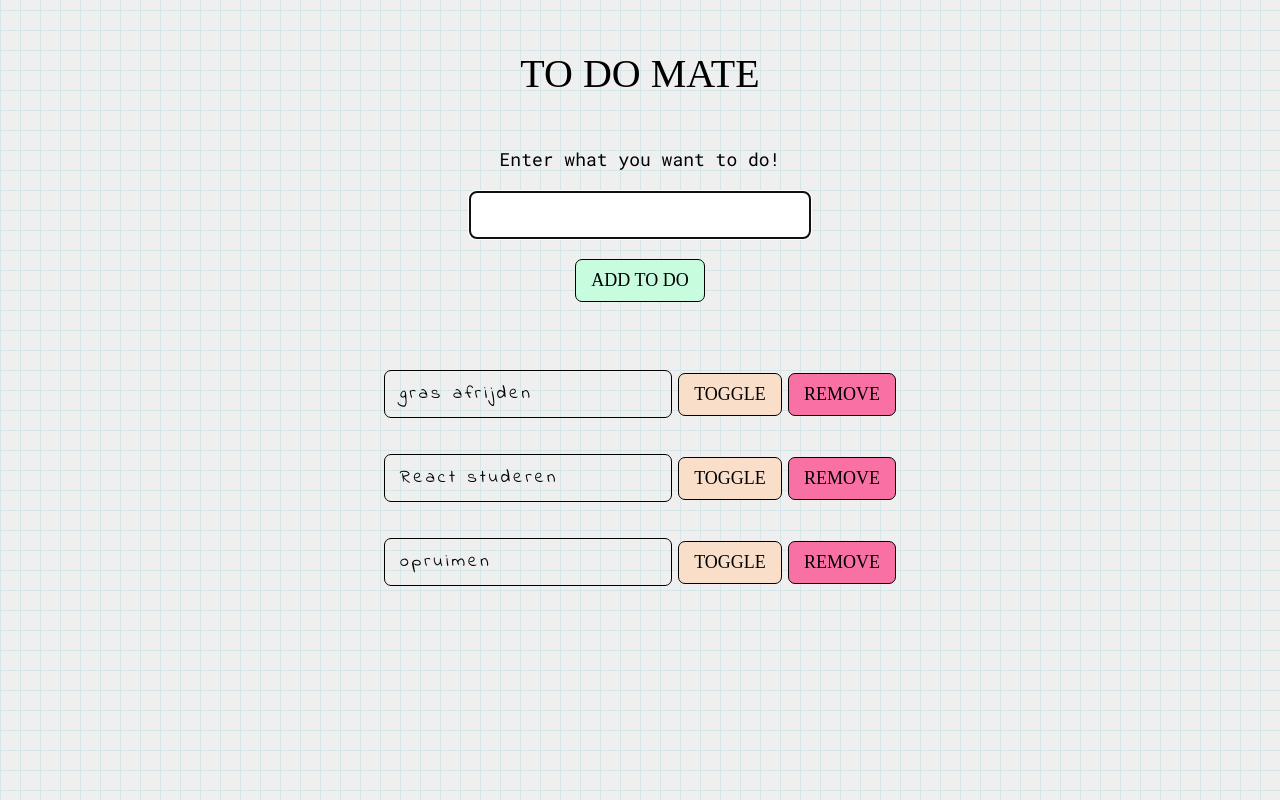
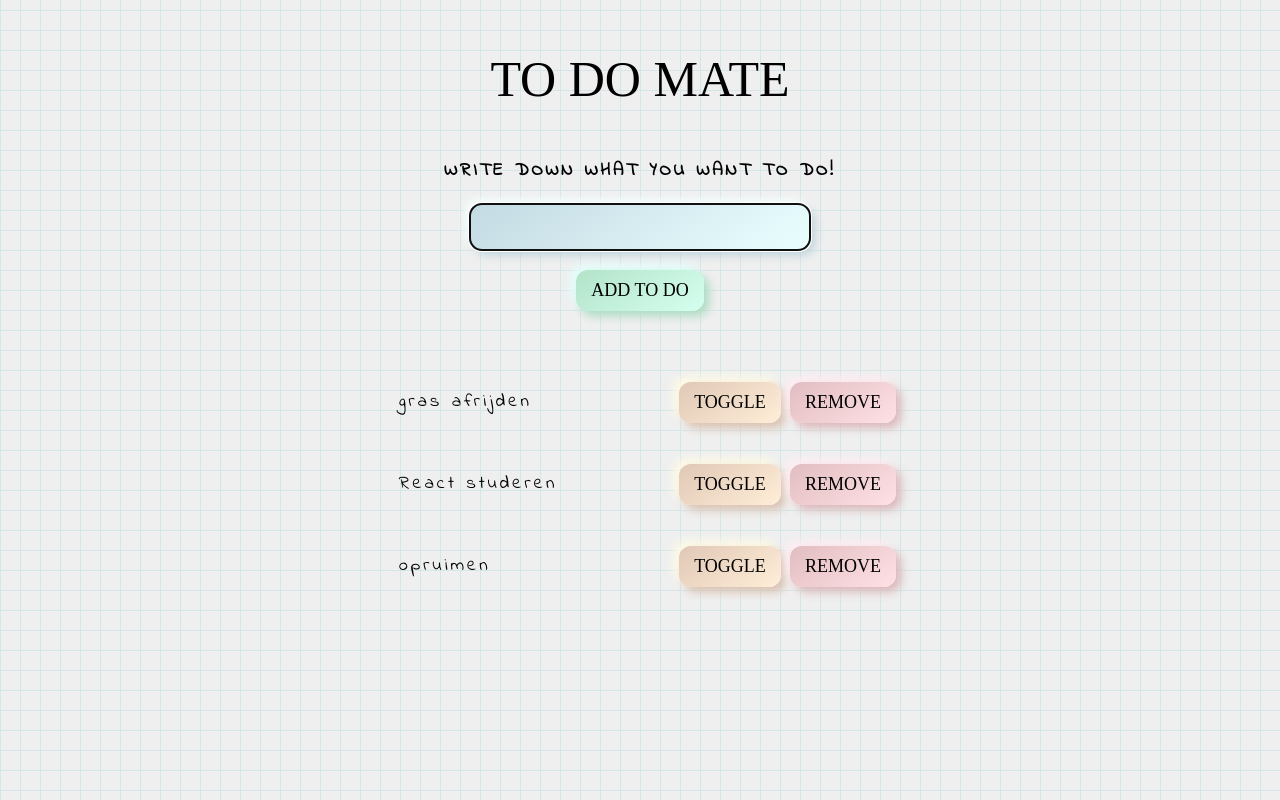
Before and after one commit to GreetVdL/todomate, a React (Create React App) app: page / in a window 1280 px wide. Built offline with nearby package versions, Linux system fonts and the light colour scheme; a web font is replaced by a local one.

Commit message:
implement button animation and toggle functionality

```diff
--- a/src/App.scss
+++ b/src/App.scss
@@ -13,7 +13,7 @@
 }
 
 header {
-  font-size: 4rem;
+  font-size: 5rem;
   text-align: center;
   padding: 50px 0;
   font-family: "Shizuru", cursive;
@@ -22,3 +22,83 @@ header {
 button {
   cursor: pointer;
 }
+
+@media (hover: hover) and (pointer: fine) {
+  button {
+    &:hover {
+      -webkit-animation: wobble-hor-bottom 0.8s both;
+      animation: wobble-hor-bottom 0.8s both;
+    }
+  }
+}
+
+/* ----------------------------------------------
+ * Generated by Animista on 2022-2-19 20:12:30
+ * Licensed under FreeBSD License.
+ * See http://animista.net/license for more info.
+ * w: http://animista.net, t: @cssanimista
+ * ---------------------------------------------- */
+
+/**
+ * ----------------------------------------
+ * animation wobble-hor-bottom
+ * ----------------------------------------
+ */
+@-webkit-keyframes wobble-hor-bottom {
+  0%,
+  100% {
+    -webkit-transform: translateX(0%);
+    transform: translateX(0%);
+    -webkit-transform-origin: 50% 50%;
+    transform-origin: 50% 50%;
+  }
+  15% {
+    -webkit-transform: translateX(-30px) rotate(-6deg);
+    transform: translateX(-30px) rotate(-6deg);
+  }
+  30% {
+    -webkit-transform: translateX(15px) rotate(6deg);
+    transform: translateX(15px) rotate(6deg);
+  }
+  45% {
+    -webkit-transform: translateX(-15px) rotate(-3.6deg);
+    transform: translateX(-15px) rotate(-3.6deg);
+  }
+  60% {
+    -webkit-transform: translateX(9px) rotate(2.4deg);
+    transform: translateX(9px) rotate(2.4deg);
+  }
+  75% {
+    -webkit-transform: translateX(-6px) rotate(-1.2deg);
+    transform: translateX(-6px) rotate(-1.2deg);
+  }
+}
+@keyframes wobble-hor-bottom {
+  0%,
+  100% {
+    -webkit-transform: translateX(0%);
+    transform: translateX(0%);
+    -webkit-transform-origin: 50% 50%;
+    transform-origin: 50% 50%;
+  }
+  15% {
+    -webkit-transform: translateX(-30px) rotate(-6deg);
+    transform: translateX(-30px) rotate(-6deg);
+  }
+  30% {
+    -webkit-transform: translateX(15px) rotate(6deg);
+    transform: translateX(15px) rotate(6deg);
+  }
+  45% {
+    -webkit-transform: translateX(-15px) rotate(-3.6deg);
+    transform: translateX(-15px) rotate(-3.6deg);
+  }
+  60% {
+    -webkit-transform: translateX(9px) rotate(2.4deg);
+    transform: translateX(9px) rotate(2.4deg);
+  }
+  75% {
+    -webkit-transform: translateX(-6px) rotate(-1.2deg);
+    transform: translateX(-6px) rotate(-1.2deg);
+  }
+}
--- a/src/components/Form.jsx
+++ b/src/components/Form.jsx
@@ -9,7 +9,7 @@ const Form = () => {
   });
   return (
     <form>
-      <label htmlFor="text">Enter what you want to do!</label>
+      <label htmlFor="text">write down what you want to do!</label>
       <input ref={inputRef} id="text" type="text" />
       <button>ADD TO DO</button>
     </form>
--- a/src/components/Form.scss
+++ b/src/components/Form.scss
@@ -11,23 +11,37 @@ form {
     text-align: center;
     font-size: 1.8rem;
     padding-bottom: 20px;
+    text-transform: uppercase;
+    font-family: "Indie Flower", cursive;
+    letter-spacing: 0.3rem;
+    font-weight: 600;
   }
   input {
     padding: 10px;
     margin-bottom: 20px;
     width: 50%;
     font-size: 1.8rem;
-    border-radius: 7px;
-    border: 1px solid black;
+
+    // border: 1px solid black;
     font-family: "Indie Flower", cursive;
     letter-spacing: 0.3rem;
+    // outline: none;
+    // border: 1px solid black;
+    border: none;
+    border-radius: 12px;
+    background: linear-gradient(145deg, #c4dae3, #e9ffff);
+    box-shadow: 5px 5px 10px #bed3db, -5px -5px 10px #f6ffff;
   }
   button {
     padding: 10px 15px;
     font-size: 1.8rem;
     background-color: $green;
-    border: 1px solid black;
-    border-radius: 7px;
+    // border: 1px solid black;
+    border-radius: 12px;
     font-family: "Shizuru", cursive;
+    border: none;
+    border-radius: 12px;
+    background: linear-gradient(145deg, #b3e3c9, #d5ffef);
+    box-shadow: 5px 5px 10px #addbc2, -5px -5px 10px #e1fffc;
   }
 }
--- a/src/components/Todo.jsx
+++ b/src/components/Todo.jsx
@@ -1,11 +1,18 @@
-import React from "react";
+import React, { useState } from "react";
 import "./Todo.scss";
 
 const Todo = ({ children }) => {
+  const [active, setActive] = useState(true);
+
+  const handleToggleClick = () => {
+    setActive(!active);
+  };
   return (
     <li>
-      <p>{children}</p>
-      <button className="toggle">TOGGLE</button>
+      <p className={active ? "" : "strike"}>{children}</p>
+      <button className="toggle" onClick={handleToggleClick}>
+        TOGGLE
+      </button>
       <button className="remove">REMOVE</button>
     </li>
   );
--- a/src/components/Todo.scss
+++ b/src/components/Todo.scss
@@ -9,24 +9,33 @@ li {
   p {
     padding: 10px 15px;
     font-size: 1.8rem;
-    border: 1px solid black;
-    border-radius: 7px;
+    // border: 1px solid black;
+    border-radius: 12px;
     width: 50%;
     font-family: "Indie Flower", cursive;
     letter-spacing: 0.3rem;
+  }
+  .strike {
+    text-decoration: line-through;
   }
   button {
     padding: 10px 15px;
     font-size: 1.8rem;
 
-    border: 1px solid black;
-    border-radius: 7px;
+    border: none;
+    border-radius: 12px;
     font-family: "Shizuru", cursive;
   }
   .toggle {
     background-color: $orange;
+    border-radius: 12px;
+    background: linear-gradient(145deg, #e0c8b6, #ffeed8);
+    box-shadow: 5px 5px 10px #d9c1b0, -5px -5px 10px #fffbe4;
   }
   .remove {
     background-color: $red;
+    border-radius: 12px;
+    background: linear-gradient(145deg, #e1bdc1, #ffe1e5);
+    box-shadow: 5px 5px 10px #dab7ba, -5px -5px 10px #ffedf2;
   }
 }
--- a/src/css/_variables.scss
+++ b/src/css/_variables.scss
@@ -3,4 +3,4 @@ $cultured: #eaefed;
 $blush: #f8e9f0;
 $lblue: #f4fbfd;
 $orange: #f9deca;
-$red: #f870a4;
+$red: #fad2d6;
```
